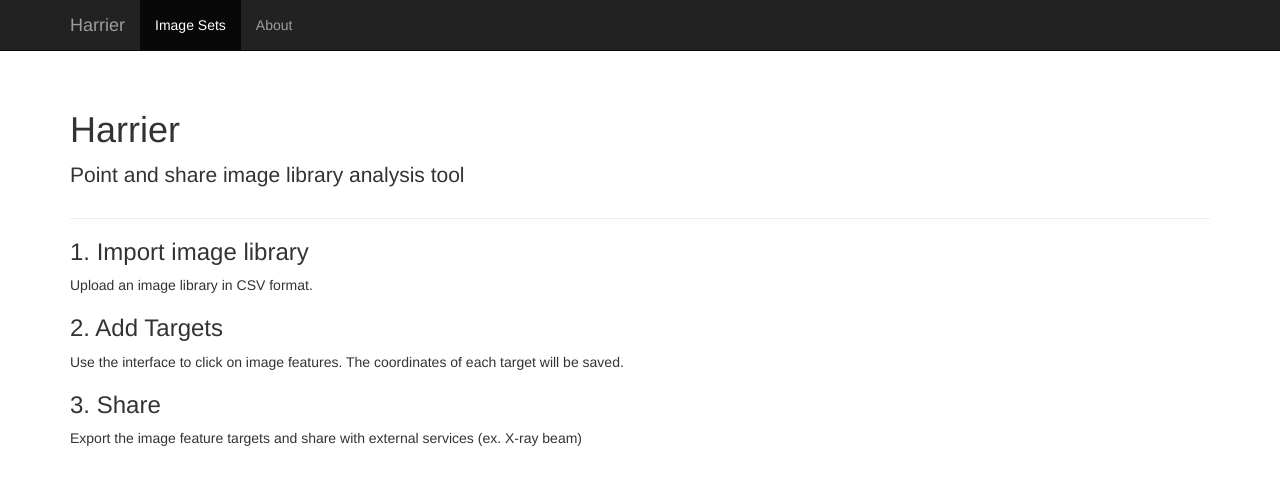
After one commit to ubccr/harrier, a Flask app: page /about in a window 1280 px wide. The commit adds this page. Shown: the top 485 px of the page. Run offline with Flask 2, Linux system fonts and the light colour scheme; parts of the project's set-up code (start-up, migrations or seed data) failed here and were passed over; some libraries are stand-ins or nearby versions.

Commit message:
Added about page

```diff
--- /dev/null
+++ b/harrier/web/templates/about.html
@@ -0,0 +1,18 @@
+{% extends "layout.html" %}
+{% block body %}
+
+<div class="page-header">
+<h1>Harrier</h1>
+<p class="lead">Point and share image library analysis tool</p>
+</div>
+
+<h3>1. Import image library</h3>
+<p>Upload an image library in CSV format.</p>
+
+<h3>2. Add Targets</h3>
+<p>Use the interface to click on image features. The coordinates of each target will be saved.</p>
+
+<h3>3. Share</h3>
+<p>Export the image feature targets and share with external services (ex. X-ray beam)</p>
+
+{% endblock %}
--- a/harrier/web/templates/layout.html
+++ b/harrier/web/templates/layout.html
@@ -37,7 +37,7 @@
         <div class="navbar-collapse collapse">
           <ul class="nav navbar-nav">
             <li class="active"><a href="{{ url_for('views.index') }}">Image Sets</a></li>
-            <li><a href="#">About</a></li>
+            <li><a href="{{ url_for('views.about') }}">About</a></li>
           </ul>
         </div><!--/.nav-collapse -->
       </div>
--- a/harrier/web/views.py
+++ b/harrier/web/views.py
@@ -13,6 +13,10 @@ def index():
     limit = flask.request.args.get('limit', 20, type=int)
     sets = model.ImageSet.query.order_by(model.ImageSet.created_at).offset(offset).limit(limit)
     return flask.render_template('index.html', sets=sets, form=form)
+
+@bp.route('/about')
+def about():
+    return flask.render_template('about.html')
 
 @bp.route('/import', methods=['POST'])
 def import_file():
```
